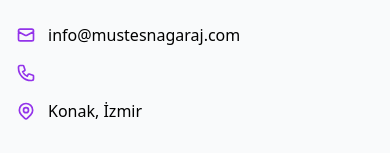
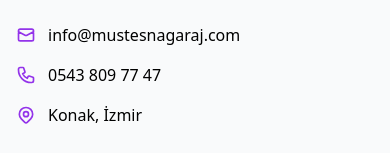
Before and after one commit to alialaca/mustesnagaraj, a Nuxt app: page /iletisim in a window 390 px wide. Shown: the part 197-350 px from the top of the page. Built offline with nearby package versions, Linux system fonts and the light colour scheme.

Commit message:
Update contact phone number in `iletisim.vue` for improved user accessibility.

```diff
--- a/pages/iletisim.vue
+++ b/pages/iletisim.vue
@@ -17,7 +17,7 @@
             <svg class="h-5 w-5 text-purple-600 mr-3" fill="none" viewBox="0 0 24 24" stroke="currentColor">
               <path stroke-linecap="round" stroke-linejoin="round" stroke-width="2" d="M3 5a2 2 0 012-2h3.28a1 1 0 01.948.684l1.498 4.493a1 1 0 01-.502 1.21l-2.257 1.13a11.042 11.042 0 005.516 5.516l1.13-2.257a1 1 0 011.21-.502l4.493 1.498a1 1 0 01.684.949V19a2 2 0 01-2 2h-1C9.716 21 3 14.284 3 6V5z" />
             </svg>
-            <span></span>
+            <span>0543 809 77 47</span>
           </div>
           <div class="flex items-center">
             <svg class="h-5 w-5 text-purple-600 mr-3" fill="none" viewBox="0 0 24 24" stroke="currentColor">
```
